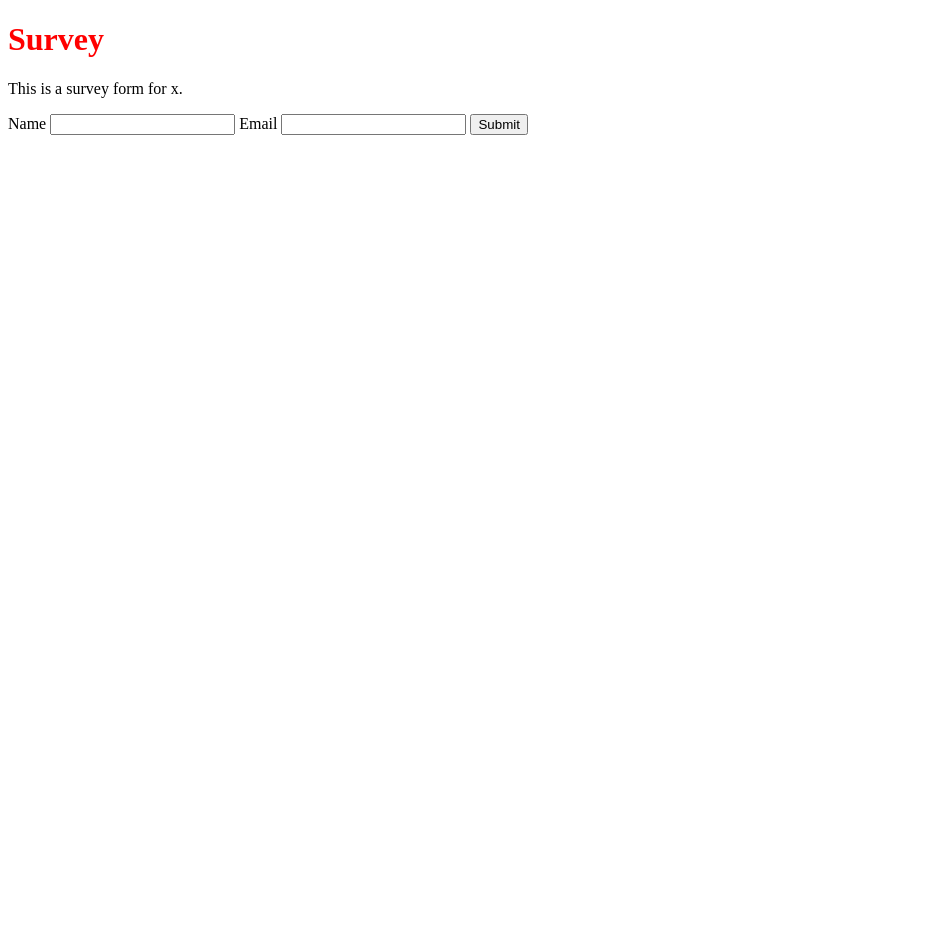
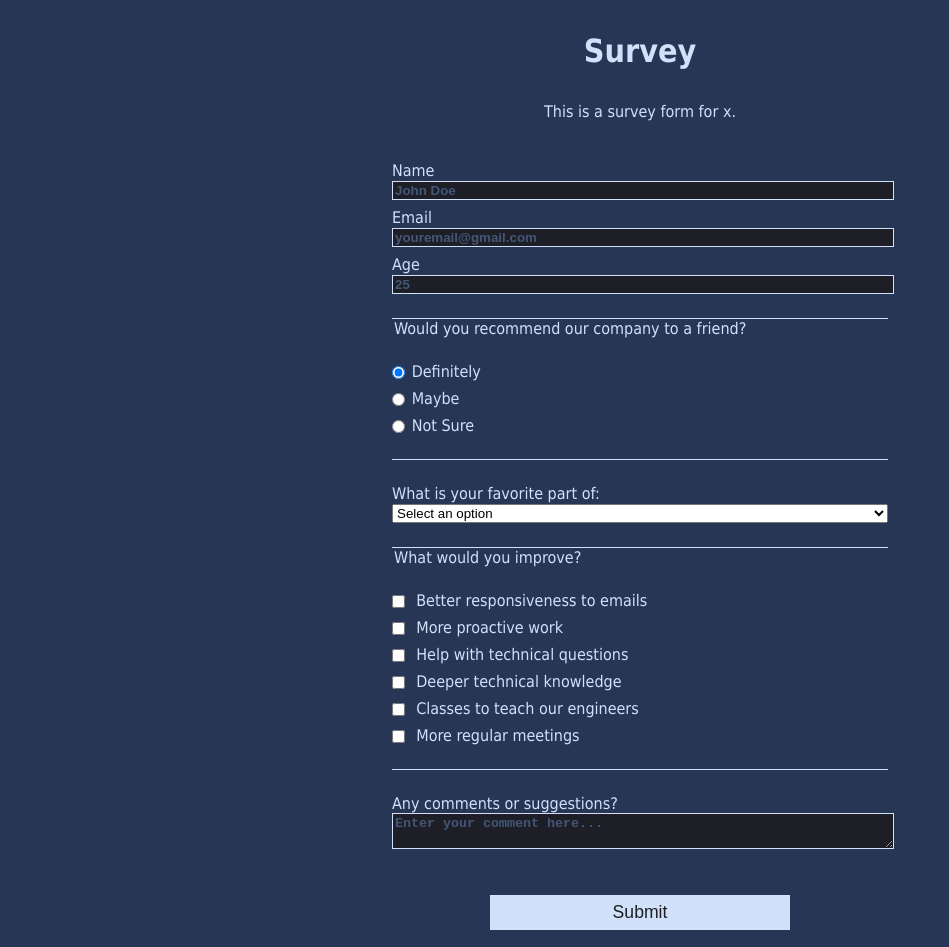
Before and after one commit to Otimun/FreeCodeCamp, a plain HTML site: page 1-reponsive-web-design/survey-form/index.html in a window 1280 px wide. Shown: the whole page, without its empty margins (0-949 px from the left). Before the commit the page ends 800 px from the top, so only its background shows below. Drawn offline with Linux system fonts and the light colour scheme.

Commit message:
Style Survey

```diff
--- a/1-reponsive-web-design/survey-form/index.html
+++ b/1-reponsive-web-design/survey-form/index.html
@@ -9,20 +9,49 @@
     <h1 id="title">Survey</h1>
     <p id="description">This is a survey form for x.</p>
     <form id="survey-form">
-      <fielset>
-        <label for="name">Name
-        <input id="name" type="text" required>
+      <fieldset>
+        <label for="name" id="name-label">Name
+        <input id="name" type="text" placeholder="John Doe" required>
         </label>
-        <label for="email">Email
-          <input id="email" type="email" required>
+        <label for="email" id="email-label">Email
+          <input id="email" type="email" placeholder="youremail@gmail.com" required>
         </label>
-        <label></label>
-      </fielset>
-      <fielset>
-      </fielset>
-      <fielset>
-      </fielset>
-      <input type="submit">
+        <label for="number" id="number-label">Age
+          <input id="number" type="number" min=13 max=120 placeholder="25" required>
+        </label>
+      </fieldset>
+      <fieldset>
+        <legend>Would you recommend our company to a friend?</legend>
+        <label><input type="radio" class="inline" name="recommend" value="Definitely" checked>Definitely</label>
+        <label><input type="radio" class="inline" name="recommend" value="Maybe">Maybe</label>
+        <label><input type="radio" class="inline" name="recommend" value="Not Sure">Not Sure</label>
+      </fieldset>
+      <fieldset>
+        <label>What is your favorite part of:
+          <select id="dropdown">
+            <option value="">Select an option</option>
+            <option value=1>Option 1</option>
+            <option value=2>Option 2</option>
+            <option value=3>Option 3</option>
+            <option value=4>Option 4</option>
+          </select>
+        </label>
+      </fieldset>
+      <fieldset>
+        <legend>What would you improve?</legend>
+        <label><input type="checkbox" class="inline" value="responsiveness"> Better responsiveness to emails</label>
+        <label><input type="checkbox" class="inline" value="proactive"> More proactive work</label>
+        <label><input type="checkbox" class="inline" value="questions"> Help with technical questions</label>
+        <label><input type="checkbox" class="inline" value="knowledge"> Deeper technical knowledge</label>
+        <label><input type="checkbox" class="inline" value="classes"> Classes to teach our engineers</label>
+        <label><input type="checkbox" class="inline" value="meetings"> More regular meetings</label>
+      </fieldset>
+      <fieldset>
+        <label for="comments">Any comments or suggestions?
+        <textarea id="comments" placeholder="Enter your comment here..."></textarea>
+        </label>
+      </fieldset>
+      <input type="submit" id="submit" name="Submit">
     </form>
   </body>
 </html>
--- a/1-reponsive-web-design/survey-form/styles.css
+++ b/1-reponsive-web-design/survey-form/styles.css
@@ -1,3 +1,69 @@
-h1 {
-  color: red;
+body {
+  width: 100%;
+  margin: 0;
+  background-color: #283655;
+  color: #D0E1F9;
+  font-family: Tahoma;
+  font-size: 16px;
 }
+h1, p {
+  margin: 1em auto;
+  text-align: center;
+}
+
+form {
+  width: 60vw;
+  max-width: 500px;
+  min-width: 300px;
+  margin: 0 auto;
+}
+
+fieldset {
+  border: none;
+  padding: 1rem 0;
+  border-bottom: 1px solid #D0E1F9;
+}
+fieldset:last-of-type {
+  border-bottom: none;
+}
+label {
+  display: block;
+  margin: 0.5rem 0;
+}
+
+.inline {
+  width: unset;
+  margin: 0 0.5em 0 0;
+  vertical-align: middle;
+}
+
+input, textarea, select {
+  width: 100%;
+}
+
+input, textarea {
+  background-color: #1E1F26;
+  border: 1px solid #D0E1F9;
+  color: #D0E1F9;
+}
+
+input::placeholder,
+textarea::placeholder {
+  font-weight: bold;
+  opacity: 0.8;
+  color: #4D648D;
+}
+
+
+input[type="submit"] {
+  display: block;
+  width: 60%;
+  margin: 1em auto;
+  height: 2em;
+  font-size: 1.1rem;
+  background-color: #D0E1F9;
+  border-color: #D0E1F9;
+  color: #1E1F26;
+  min-width: 300px;
+
+}
```
